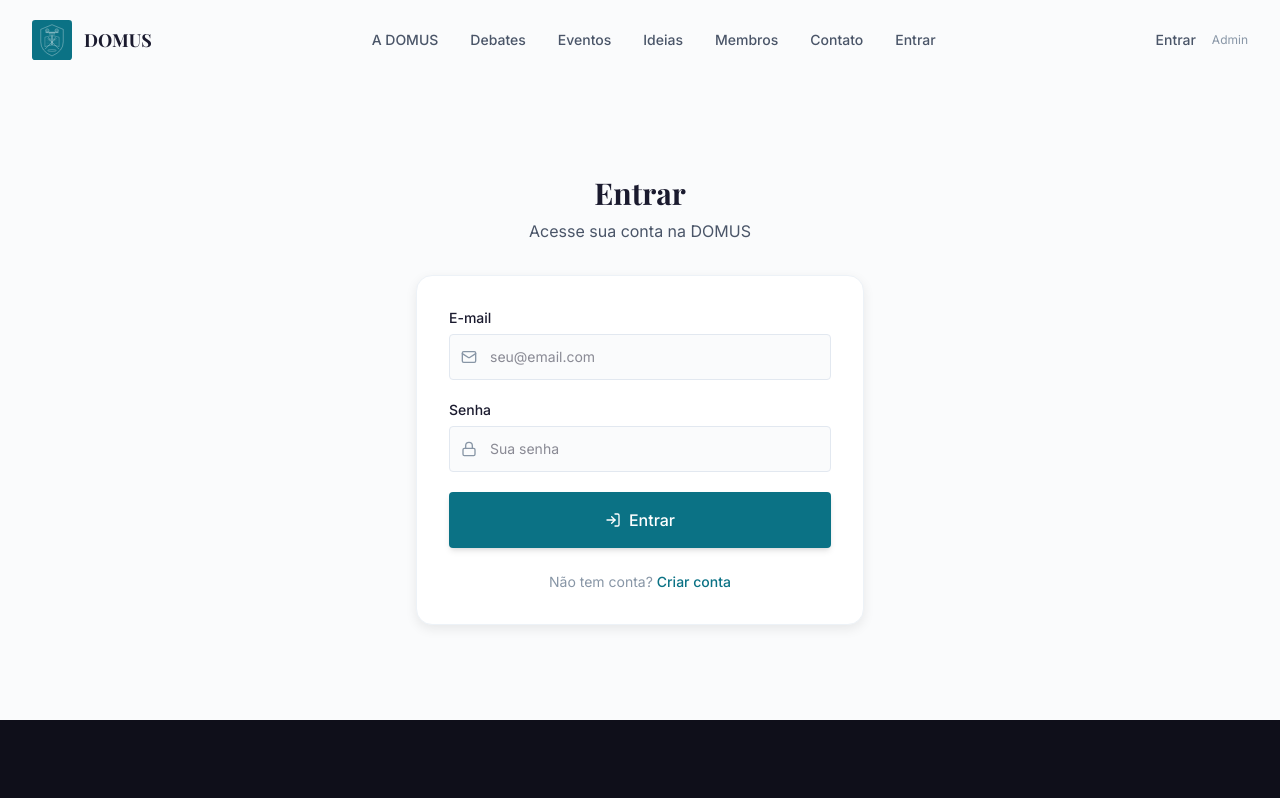
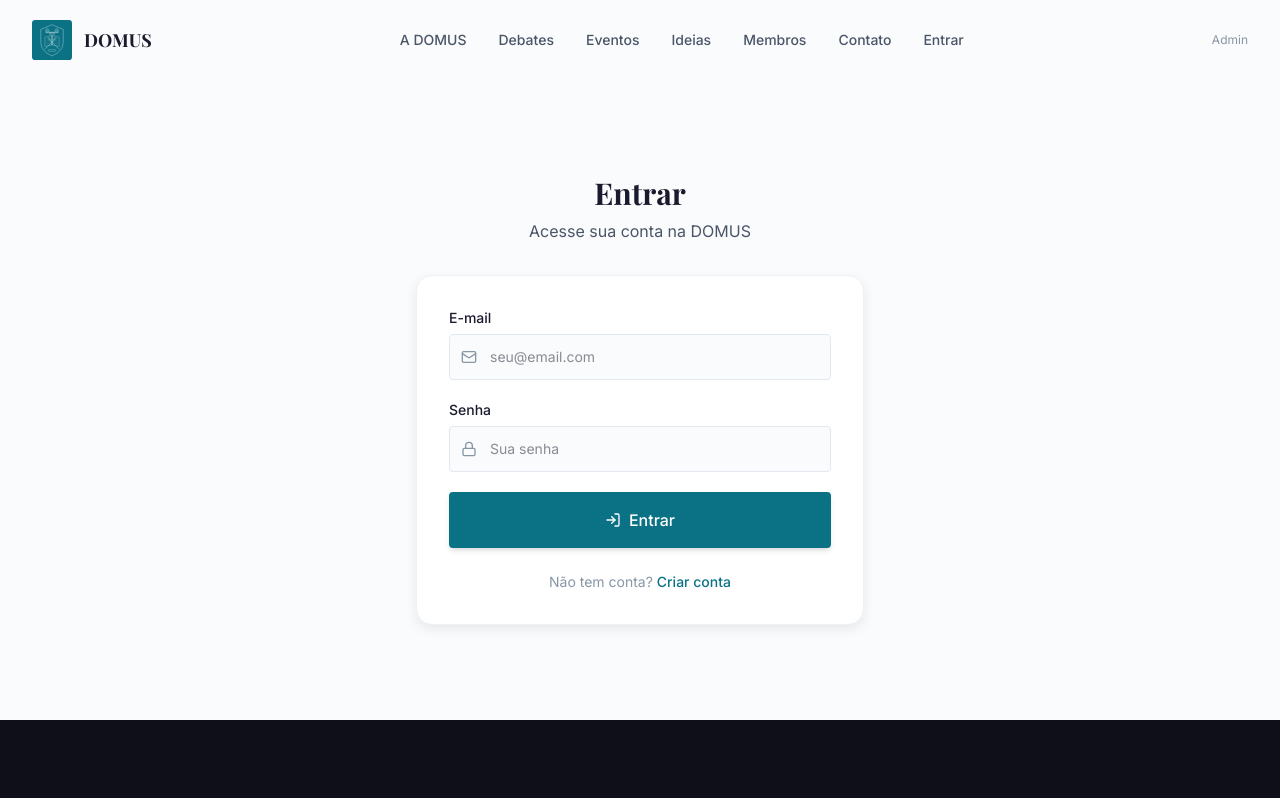
Before and after one commit to Locus-jus/domus-site, a Next.js app: page /login in a window 1280 px wide. Shown: the top 798 px of the page. Built offline with nearby package versions, Linux system fonts and the light colour scheme; a web font is replaced by a local one.

Commit message:
fix: remove duplicate login navigation

```diff
--- a/src/components/layout/Navbar.tsx
+++ b/src/components/layout/Navbar.tsx
@@ -20,7 +20,7 @@ const navLinks = [
 export default function Navbar() {
   const [scrolled, setScrolled] = useState(false);
   const [mobileOpen, setMobileOpen] = useState(false);
-  const { user, logout, isLoading } = useAuth();
+  const { user, logout } = useAuth();
 
   useEffect(() => {
     const handleScroll = () => {
@@ -84,7 +84,7 @@ export default function Navbar() {
 
           {/* Desktop User / Admin links */}
           <div className="hidden md:flex items-center gap-4">
-            {user ? (
+            {user && (
               <>
                 <Link
                   href="/perfil"
@@ -100,13 +100,6 @@ export default function Navbar() {
                   Sair
                 </button>
               </>
-            ) : (
-              <Link
-                href="/login"
-                className="text-sm font-medium text-domus-text-secondary hover:text-domus-primary transition-colors"
-              >
-                Entrar
-              </Link>
             )}
             <Link
               href="/admin"
@@ -155,7 +148,7 @@ export default function Navbar() {
           >
             Área administrativa
           </Link>
-          {!isLoading && user ? (
+          {user ? (
             <>
               <Link
                 href="/perfil"
@@ -174,15 +167,7 @@ export default function Navbar() {
                 Sair da conta
               </button>
             </>
-          ) : (
-            <Link
-              href="/login"
-              onClick={() => setMobileOpen(false)}
-              className="font-[family-name:var(--font-playfair)] text-2xl font-bold text-domus-text hover:text-domus-primary transition-colors"
-            >
-              Entrar
-            </Link>
-          )}
+          ) : null}
         </div>
       </div>
     </>
```
